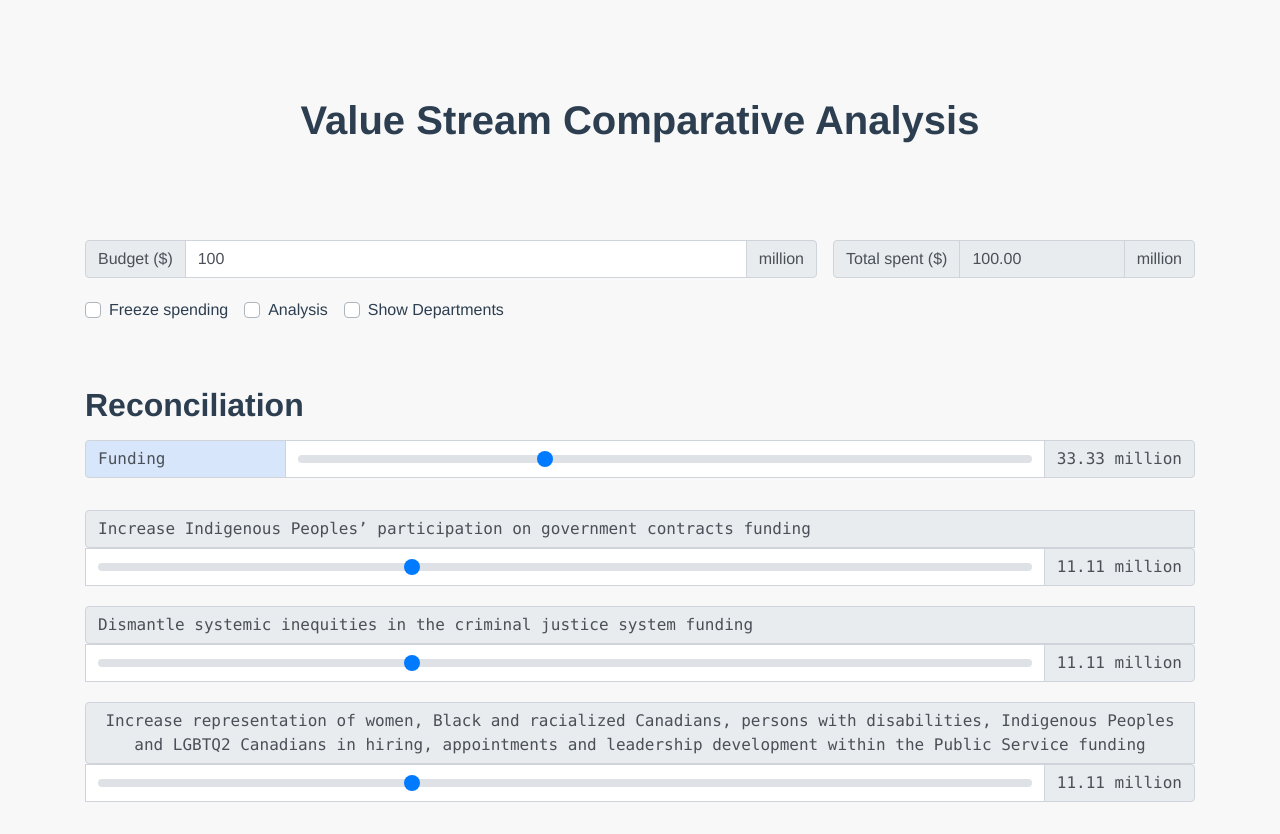
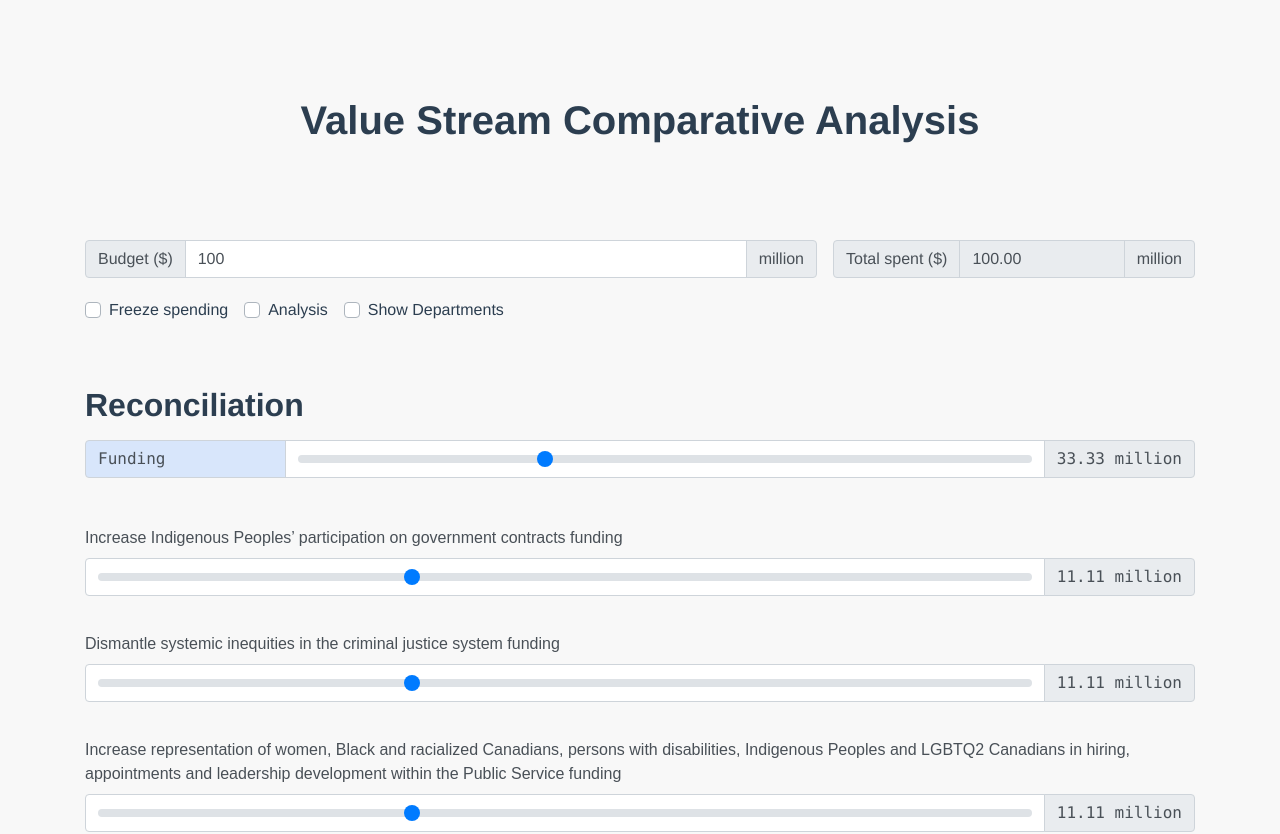
Before and after one commit to jaysonmc/digitopia-slider, a Vue app: page / in a window 1280 px wide. Shown: the top 834 px of the page. Built offline with nearby package versions, Linux system fonts and the light colour scheme.

Commit message:
Updates the subgroup titles to be basic text, adds radius to sliders.

```diff
--- a/src/components/SubBudgetSlider.vue
+++ b/src/components/SubBudgetSlider.vue
@@ -2,12 +2,13 @@
   <div class="container">
     <div class="row">
       <b-input-group id="sub-slider-input-group">
-        <b-input-group-prepend is-text class="text-monospace">
+        <b-input-group-prepend is-text class="subgroup-title">
           {{ title }} funding
         </b-input-group-prepend>
         <b-form-input
           id="bg-opacity"
           :value="computeSubOutcomeFunding"
+          class="subgroup-slider"
           type="range"
           number
           min="0"
@@ -90,6 +91,21 @@ export default {
 </script>
 
 <style scoped>
+.subgroup-title >div {
+  background: none;
+  border: none;
+  font-family: sans-serif;
+  /* font-weight: 600; */
+  margin: 1rem 0 .5rem;
+  padding: 0;
+  text-align: left;
+}
+
+.subgroup-slider {
+  border-top-left-radius: 0.25rem !important;
+  border-bottom-left-radius: 0.25rem !important;
+}
+
 #sub-slider-input-group {
   width: 100%;
   margin-top: 1rem;
```
